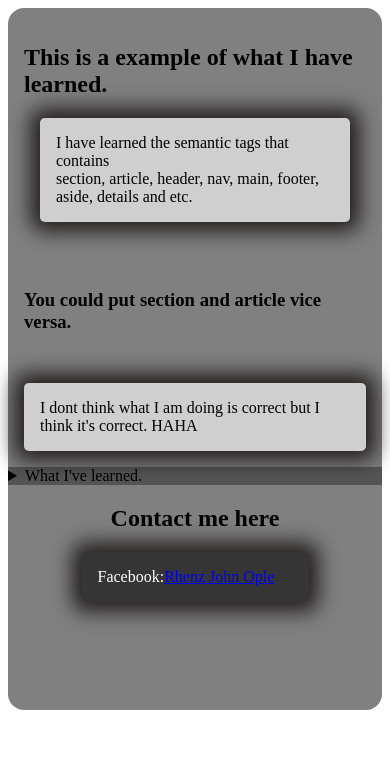
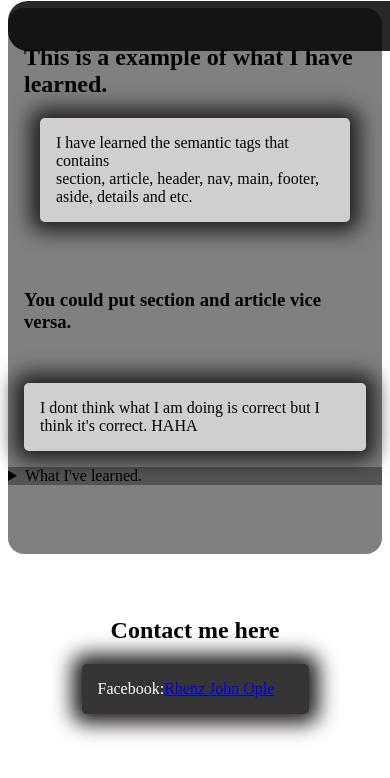
Before and after one commit to oplerhenz-dotcom/example, a plain HTML site: page index.html in a window 390 px wide. Drawn offline with Linux system fonts and the light colour scheme.

Commit message:
Refactor index.html to include navigation and styles

```diff
--- a/index.html
+++ b/index.html
@@ -9,8 +9,25 @@
     background-color: grey;
     margin:auto;
     max-width: 60em;
-    height:35em;
+    height:40em;
     border-radius:1em;
+    }
+    nav{
+        position:fixed;
+        top:-15px;
+    }
+    ul{
+        display:flex;
+        background-color: rgba(0, 0, 0, 0.842);
+         width:58rem;
+        padding:auto;
+        border-radius: 20px;
+
+    }
+    li{
+        list-style: none;
+        padding:1rem;
+        font-weight:bold;
     }
     section > header{
         padding:1em;
@@ -22,7 +39,7 @@
         padding:1em;
         box-shadow:0px 0px 20px 10px rgb(37, 32, 32);
     }
-    details >p , summary{
+    details > p , summary{
     background-color: rgba(0, 0, 0, 0.342);
 
     margin:0;
@@ -33,19 +50,34 @@
         color:white;
     }
     footer > header{
+
         text-align: center;
     }
     @media only screen and (max-width: 600px) {
   /* For mobile phones: */
-  .section, .article, .footer{
+ .section, .article, .footer{
     width: 100%;
   }
   footer > p{
   width:50vw;
   }
   main{
-  height:180vw;
+  height:140vw;
   }
+  footer > header{
+        padding-top:1vw;
+        text-align: center;
+  }
+  nav > ul, li{
+    justify-content:center;
+
+  }
+  ul{
+        display:flex;
+        background-color: rgba(0, 0, 0, 0.842);
+         width:58rem;
+        padding:auto;
+        border-radius: 20px;
 }
 
 
@@ -54,6 +86,13 @@
 </head>
 <body>
     <main>
+        <nav>
+            <ul>
+                <li><a href="#contact">Contact</li></a>
+                <li><a href="">HTML</li></a>
+                <li><a href="">BAYOT</li></a>
+            </ul>
+        </nav>
         <section>
             <header>
                 <h1>This is a example of what I have learned. </h1>
@@ -76,9 +115,15 @@
                 </details>
             </section>
         </article>
+        <br>
+        <br>
+        <br>
+        <br>
+        <br>
+        <br>
         <footer>
             <header>
-            <h2>Contact me here</h2>
+            <h2 id="contact">Contact me here</h2>
             </header>
            <p>Facebook:<a href="facebook.com">Rhenz John Ople</p></a>
         </footer>
```
